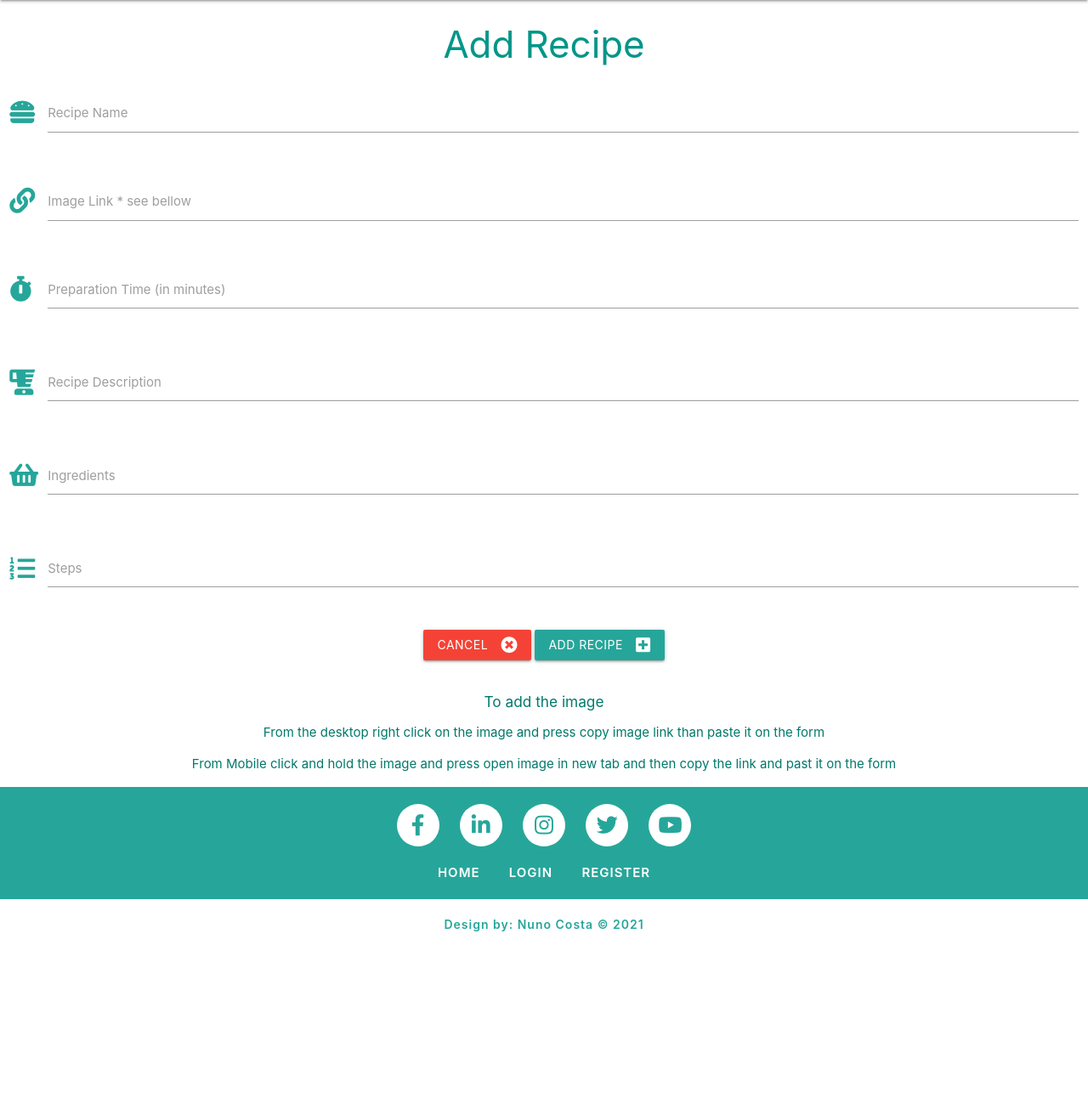
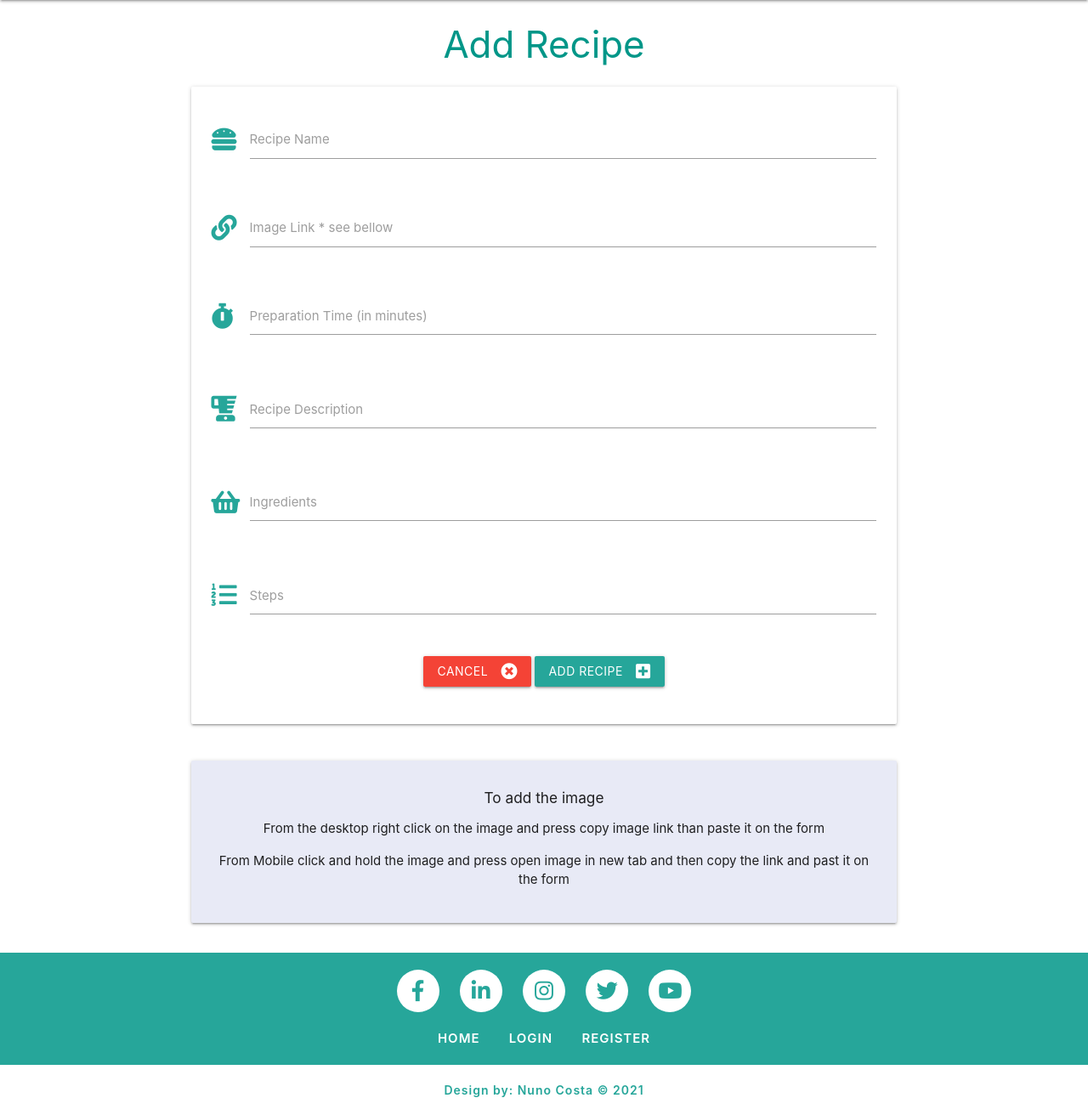
Before and after one commit to NunoCos/Nuno_Cookbook, a Flask app: page /add_recipe in a window 1280 px wide. Shown: the part 64-1376 px from the top of the page at 85% size. Before the commit the page ends 1160 px from the top, so only its background shows below. Run offline with Flask 2, Linux system fonts and the light colour scheme; some libraries are stand-ins or nearby versions.

Commit message:
style add recipe instructions

```diff
--- a/templates/add_recipe.html
+++ b/templates/add_recipe.html
@@ -3,7 +3,8 @@
 
 <h3 class="teal-text center align">Add Recipe</h3>
 <div class="row">
-            <form class="col s12" method="POST" action="{{ url_for('add_recipe') }}">
+    <form class="col s12 m8 offset-m2" method="POST" action="{{ url_for('add_recipe') }}">
+        <div class="card-panel">
             <!-- Recipe Name-->
             <div class="row">
                 <div class="input-field col s12">
@@ -67,14 +68,18 @@
                     </button>
                 </div>
             </div>
-
+        </div>
     </form>
 </div>
-        <div class="instructions">
-            <div class="teal-text text-darken-2 center-align">
+<div class="row">
+    <div class="col s12 m8 offset-m2">
+        <div class="card-panel indigo lighten-5 center-align">
             <h6>To add the image</h6>
             <p>From the desktop right click on the image and press copy image link than paste it on the form</p>
-                    <p>From Mobile click and hold the image and press open image in new tab and then copy the link and past it on the form</p>
-            </div
+            <p>From Mobile click and hold the image and press open image in new tab and then copy the link and past it
+                on
+                the form</p>
+        </div>
+    </div>
 </div>
     {% endblock %}
```
Lines whose indentation alone changed are shown as unchanged.
